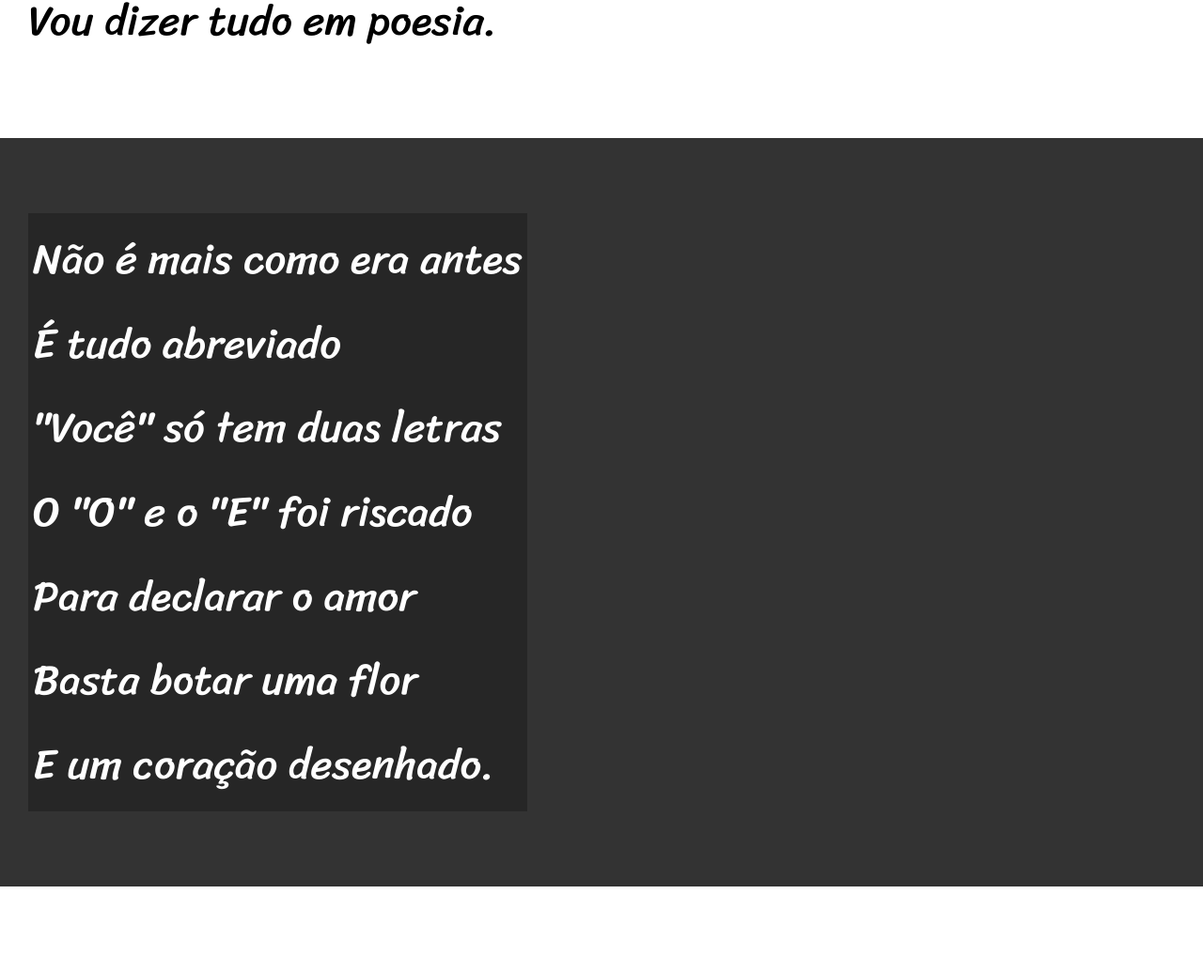
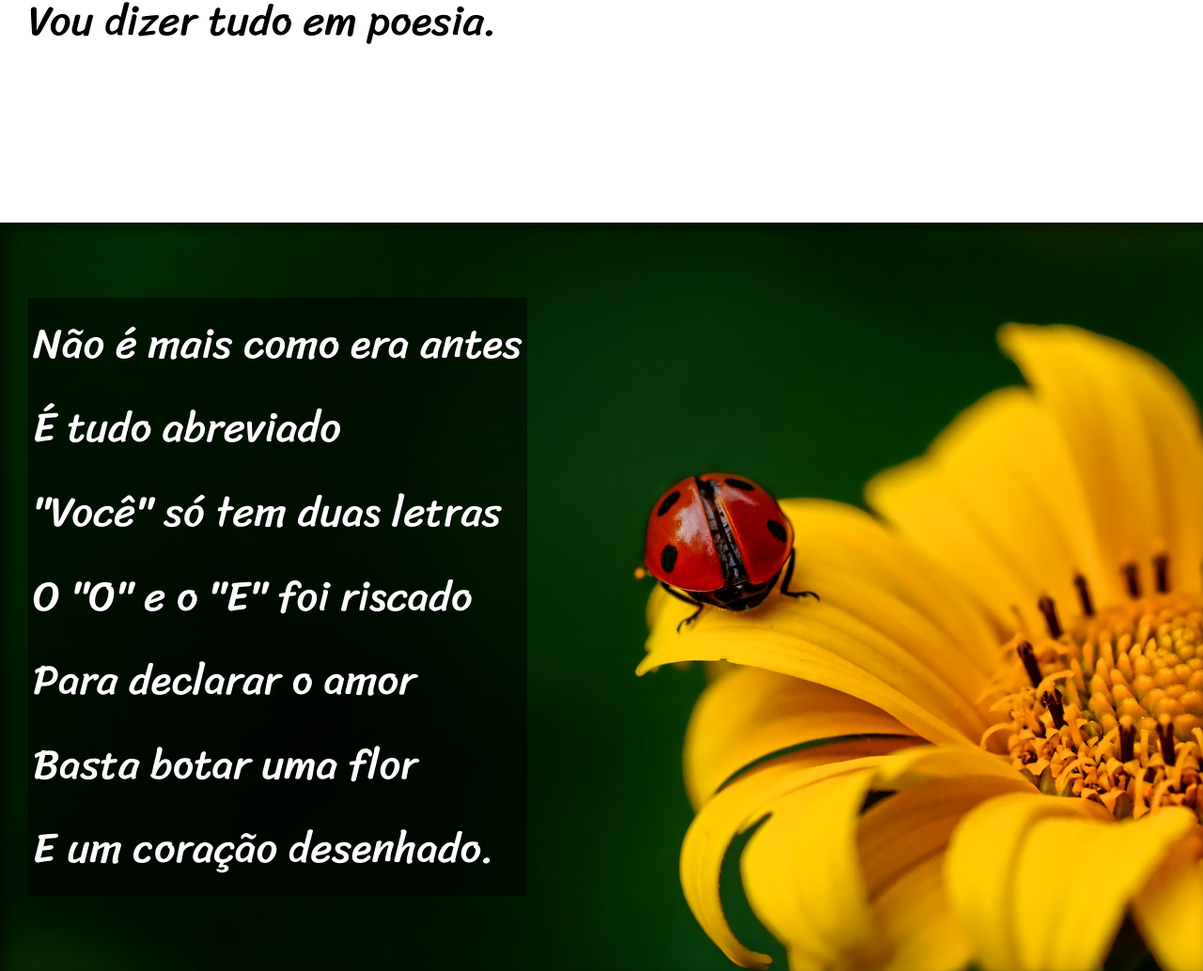
Before and after one commit to Gabrielbrevess/HTML-CSS, a plain HTML site: page desafios/d012(1)/index.html in a window 1280 px wide. Shown: the part 900-1934 px from the top of the page at 94% size. Drawn offline with Linux system fonts and the light colour scheme.

Commit message:
Finalizei o desafio 12(1) com correção

```diff
--- a/desafios/d012(1)/estilo/style.css
+++ b/desafios/d012(1)/estilo/style.css
@@ -66,8 +66,10 @@ section {
     padding-left: 30px;
     font-family: var(--fonte3);
     font-size: 3.5vw;
+}
 
-
+section > p {
+    padding-bottom: 2em;
 
 }
 
@@ -75,18 +77,35 @@ section.normal {
     background-color: white;
     color: black;
 
+
 }
 
 section.imagem {
     background-color: rgb(51, 51, 51);
     color: white;
+    background-size: cover;
+    background-position: right center;
+    background-attachment:fixed;
+    box-shadow: inset 6px 6px 13px 0px rgba(0, 0, 0, 0.527);
 }
+
+
 
 section.imagem > p {
     display: inline-block;
     padding: 5px;
-    background-color: rgba(0, 0, 0, 0.253);
+    background-color: rgba(0, 0, 0, 0.514);
+    text-shadow: 1px 1px 0px black;
 
+
+}
+
+section#img01 {
+    background-image: url('../imagens/background001.jpg');
+}
+
+section#img02 {
+    background-image: url('../imagens/background002.jpg');
 
 }
 
--- a/desafios/d012(1)/index.html
+++ b/desafios/d012(1)/index.html
@@ -11,7 +11,7 @@
     <header>
         <h1>Cordel Moderno</h1>
         <p>
-            Por <a href="https://www.recantodasletras.com.br/poesias/3186743">Milton Duarte</a>
+            Por <a href="https://www.recantodasletras.com.br/poesias/3186743" target="_blank" rel="external">Milton Duarte</a>
         </p>
     </header>
 
@@ -28,7 +28,7 @@
     </section>
 
 
-    <section class="imagem">
+    <section class="imagem" id="img01">
         <p>
             Não é mais como era antes<br>
             É tudo abreviado<br>
@@ -66,7 +66,7 @@
     </section>
 
 
-    <section class="imagem">
+    <section class="imagem" id="img02">
         <p>
             Tenho saudade das cartas<br>
             Escritas com a própria mão<br>
```
